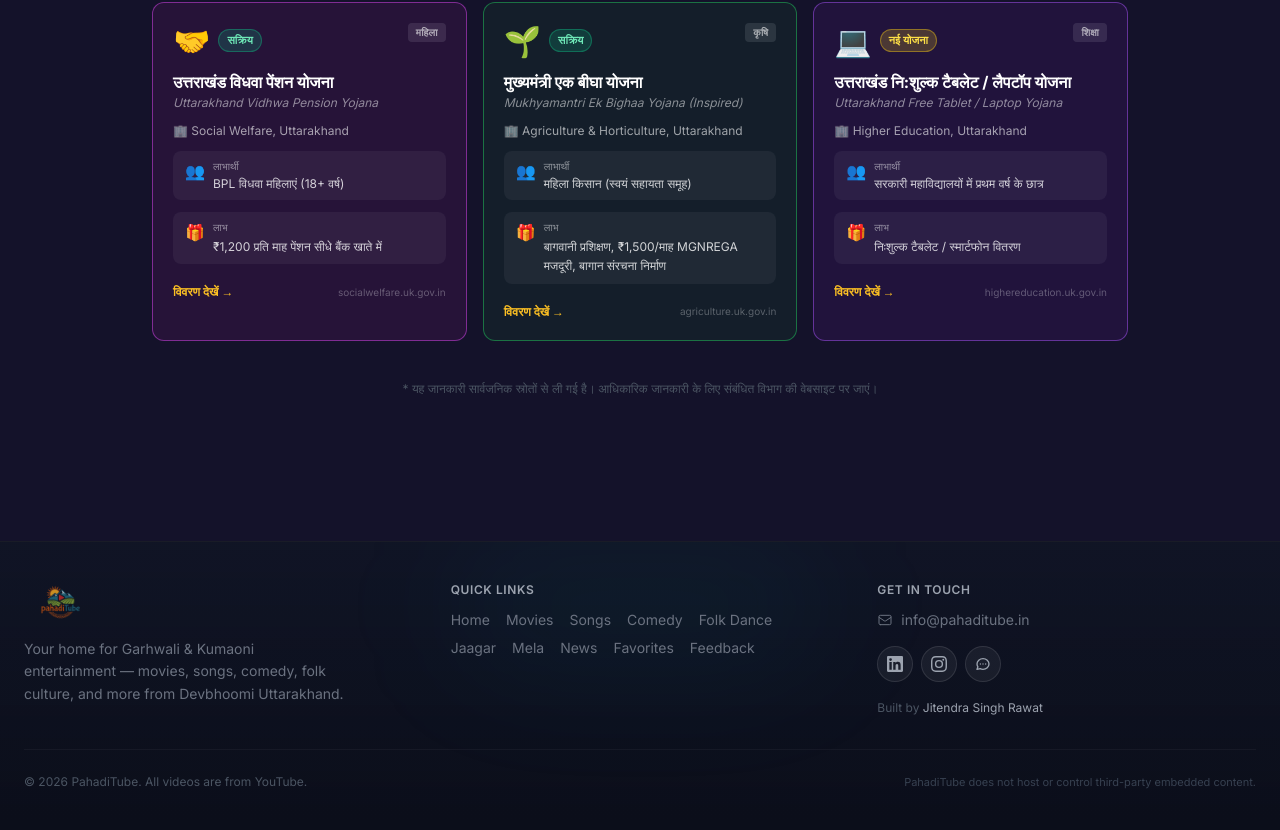
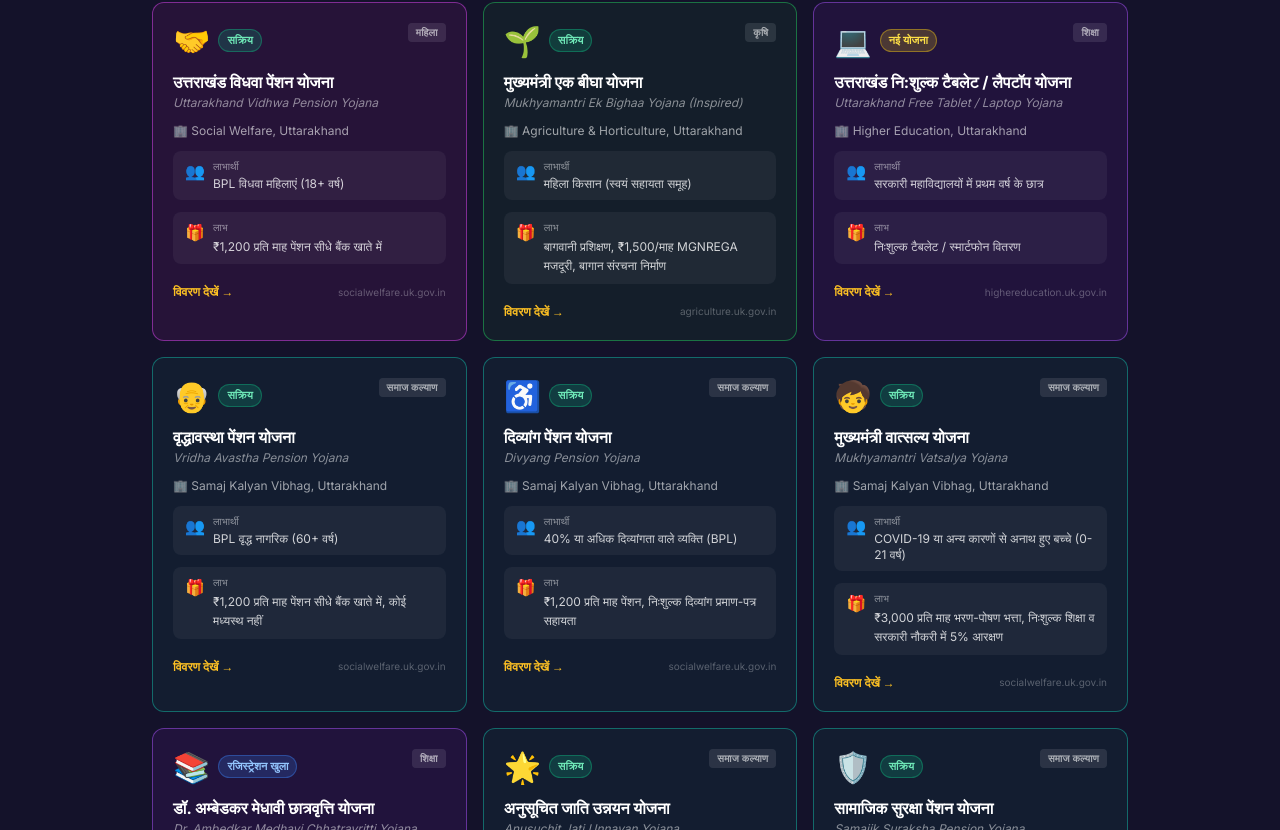
Before and after one commit to jitendrar292/garhwal-ott, a React (Vite) app in the folder client/: page /yojana in a window 1280 px wide. Shown: the part 1970-2800 px from the top of the page. Built offline with nearby package versions, Linux system fonts and the light colour scheme; no server answers.

Commit message:
feat: add Samaj Kalyan Vibhag yojanas with social-welfare category

```diff
--- a/client/src/components/SarkaariYojanaRow.jsx
+++ b/client/src/components/SarkaariYojanaRow.jsx
@@ -13,6 +13,7 @@ const categoryColors = {
   housing: 'from-cyan-600 to-sky-700',
   employment: 'from-blue-600 to-indigo-700',
   infrastructure: 'from-slate-600 to-gray-700',
+  'social-welfare': 'from-teal-600 to-cyan-700',
 };
 
 const categoryLabels = {
@@ -24,6 +25,7 @@ const categoryLabels = {
   housing: 'आवास',
   employment: 'रोजगार',
   infrastructure: 'अवसंरचना',
+  'social-welfare': 'समाज कल्याण',
 };
 
 const statusConfig = {
--- a/client/src/data/sarkaariYojana.js
+++ b/client/src/data/sarkaariYojana.js
@@ -209,6 +209,112 @@ const SARKAARI_YOJANA = [
     emoji: '💻',
     featured: true,
   },
+
+  // ── समाज कल्याण विभाग, उत्तराखंड ──────────────────────────────────────
+  {
+    id: 'vridha-avastha-pension-uk',
+    title: 'Vridha Avastha Pension Yojana',
+    titleLocal: 'वृद्धावस्था पेंशन योजना',
+    department: 'Samaj Kalyan Vibhag, Uttarakhand',
+    beneficiary: 'BPL वृद्ध नागरिक (60+ वर्ष)',
+    benefit: '₹1,200 प्रति माह पेंशन सीधे बैंक खाते में, कोई मध्यस्थ नहीं',
+    category: 'social-welfare',
+    status: 'active',
+    link: 'https://socialwelfare.uk.gov.in',
+    emoji: '👴',
+    featured: true,
+  },
+  {
+    id: 'divyang-pension-uk',
+    title: 'Divyang Pension Yojana',
+    titleLocal: 'दिव्यांग पेंशन योजना',
+    department: 'Samaj Kalyan Vibhag, Uttarakhand',
+    beneficiary: '40% या अधिक दिव्यांगता वाले व्यक्ति (BPL)',
+    benefit: '₹1,200 प्रति माह पेंशन, निःशुल्क दिव्यांग प्रमाण-पत्र सहायता',
+    category: 'social-welfare',
+    status: 'active',
+    link: 'https://socialwelfare.uk.gov.in',
+    emoji: '♿',
+    featured: true,
+  },
+  {
+    id: 'mukhyamantri-vatsalya-yojana',
+    title: 'Mukhyamantri Vatsalya Yojana',
+    titleLocal: 'मुख्यमंत्री वात्सल्य योजना',
+    department: 'Samaj Kalyan Vibhag, Uttarakhand',
+    beneficiary: 'COVID-19 या अन्य कारणों से अनाथ हुए बच्चे (0-21 वर्ष)',
+    benefit: '₹3,000 प्रति माह भरण-पोषण भत्ता, निःशुल्क शिक्षा व सरकारी नौकरी में 5% आरक्षण',
+    category: 'social-welfare',
+    status: 'active',
+    link: 'https://socialwelfare.uk.gov.in',
+    emoji: '🧒',
+    featured: true,
+  },
+  {
+    id: 'dr-ambedkar-medhavi-chhatravritti',
+    title: 'Dr. Ambedkar Medhavi Chhatravritti Yojana',
+    titleLocal: 'डॉ. अम्बेडकर मेधावी छात्रवृत्ति योजना',
+    department: 'Samaj Kalyan Vibhag, Uttarakhand',
+    beneficiary: 'SC/ST वर्ग के मेधावी छात्र (कक्षा 6-12 व उच्च शिक्षा)',
+    benefit: '₹3,000 से ₹10,000 तक वार्षिक छात्रवृत्ति, पुस्तकें व कोचिंग सहायता',
+    category: 'education',
+    status: 'registration-open',
+    link: 'https://socialwelfare.uk.gov.in',
+    emoji: '📚',
+    featured: true,
+  },
+  {
+    id: 'anusuchit-jati-unnayan-yojana',
+    title: 'Anusuchit Jati Unnayan Yojana',
+    titleLocal: 'अनुसूचित जाति उन्नयन योजना',
+    department: 'Samaj Kalyan Vibhag, Uttarakhand',
+    beneficiary: 'SC वर्ग के परिवार',
+    benefit: 'कौशल प्रशिक्षण, स्वरोजगार हेतु ₹1 लाख तक ऋण पर 50% सब्सिडी, आवासीय विद्यालय सुविधा',
+    category: 'social-welfare',
+    status: 'active',
+    link: 'https://socialwelfare.uk.gov.in',
+    emoji: '🌟',
+    featured: false,
+  },
+  {
+    id: 'samajik-suraksha-pension-uk',
+    title: 'Samajik Suraksha Pension Yojana',
+    titleLocal: 'सामाजिक सुरक्षा पेंशन योजना',
+    department: 'Samaj Kalyan Vibhag, Uttarakhand',
+    beneficiary: 'BPL परिवार — वृद्ध, दिव्यांग, विधवा, परित्यक्ता',
+    benefit: 'एकल पोर्टल पर सभी पेंशन योजनाएं — ₹1,200/माह, ऑनलाइन आवेदन उपलब्ध',
+    category: 'social-welfare',
+    status: 'active',
+    link: 'https://ssp.uk.gov.in',
+    emoji: '🛡️',
+    featured: true,
+  },
+  {
+    id: 'kishori-shakti-yojana-uk',
+    title: 'Kishori Shakti Yojana',
+    titleLocal: 'किशोरी शक्ति योजना',
+    department: 'Samaj Kalyan Vibhag / ICDS, Uttarakhand',
+    beneficiary: 'ग्रामीण किशोरी बालिकाएं (11-18 वर्ष)',
+    benefit: 'स्वास्थ्य, पोषण व जीवन कौशल प्रशिक्षण; स्कूल वापसी प्रोत्साहन; आंगनबाड़ी केंद्र के माध्यम से सुविधा',
+    category: 'women',
+    status: 'active',
+    link: 'https://socialwelfare.uk.gov.in',
+    emoji: '👩‍🎓',
+    featured: false,
+  },
+  {
+    id: 'divyang-sahayata-upkaran-uk',
+    title: 'Divyang Sahayata Upkaran Vitran Yojana',
+    titleLocal: 'दिव्यांग सहायता उपकरण वितरण योजना',
+    department: 'Samaj Kalyan Vibhag, Uttarakhand',
+    beneficiary: 'दिव्यांग व्यक्ति (BPL / आय सीमित)',
+    benefit: 'व्हीलचेयर, श्रवण यंत्र, कृत्रिम अंग, ट्राइसाइकिल आदि निःशुल्क वितरण; ADIP योजना के तहत',
+    category: 'social-welfare',
+    status: 'ongoing',
+    link: 'https://socialwelfare.uk.gov.in',
+    emoji: '🦽',
+    featured: false,
+  },
 ];
 
 export default SARKAARI_YOJANA;
--- a/client/src/pages/SarkaariYojanaPage.jsx
+++ b/client/src/pages/SarkaariYojanaPage.jsx
@@ -15,6 +15,7 @@ const CATEGORIES = [
   { id: 'youth', label: 'युवा', emoji: '🧑' },
   { id: 'housing', label: 'आवास', emoji: '🏡' },
   { id: 'infrastructure', label: 'अवसंरचना', emoji: '⛑️' },
+  { id: 'social-welfare', label: 'समाज कल्याण', emoji: '🤲' },
 ];
 
 const categoryColors = {
@@ -26,6 +27,7 @@ const categoryColors = {
   housing: 'border-cyan-500/50 bg-cyan-900/20',
   employment: 'border-blue-500/50 bg-blue-900/20',
   infrastructure: 'border-slate-500/50 bg-slate-800/30',
+  'social-welfare': 'border-teal-500/50 bg-teal-900/20',
 };
 
 const categoryLabels = {
@@ -37,6 +39,7 @@ const categoryLabels = {
   housing: 'आवास',
   employment: 'रोजगार',
   infrastructure: 'अवसंरचना',
+  'social-welfare': 'समाज कल्याण',
 };
 
 const statusConfig = {
```
